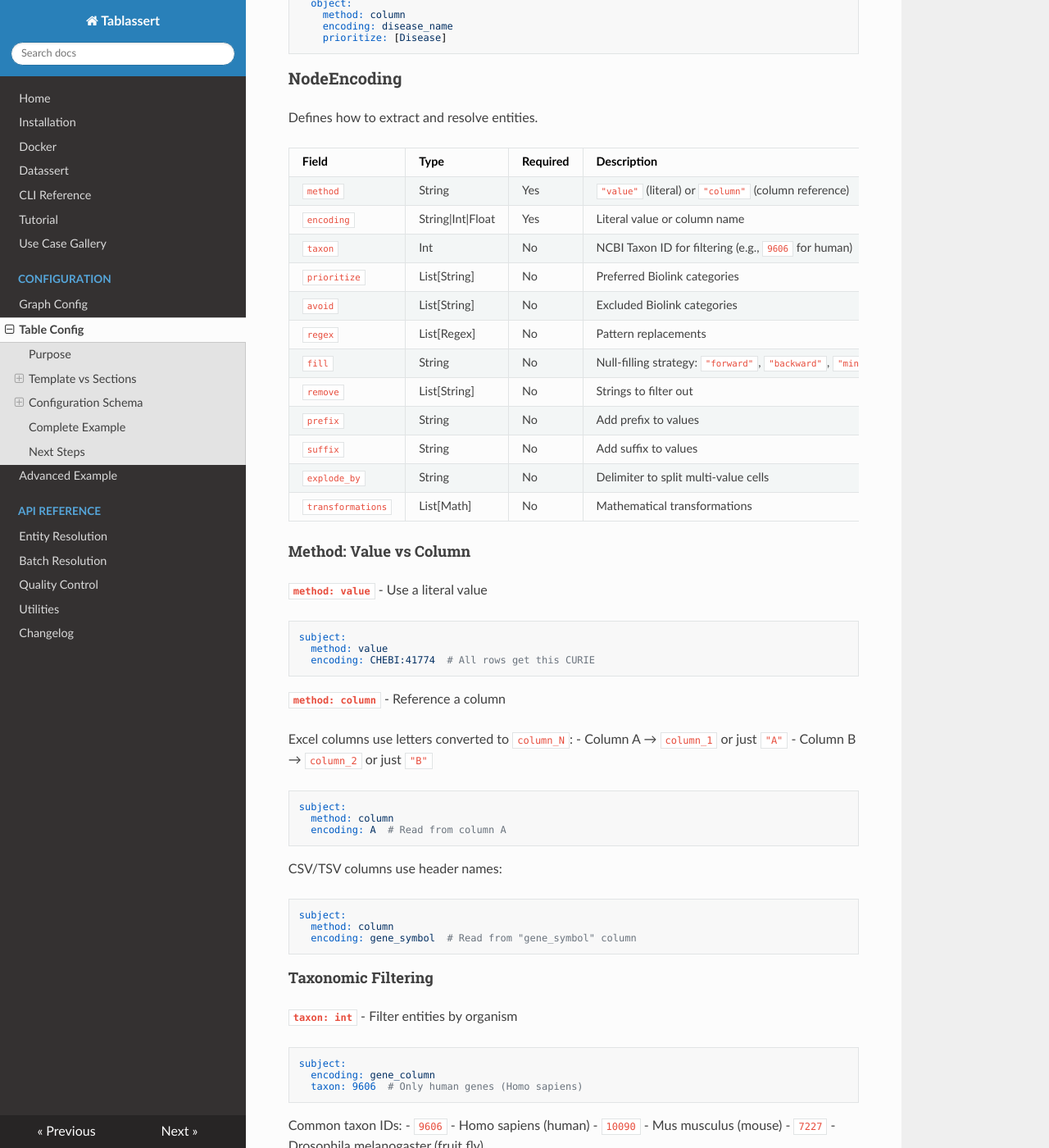
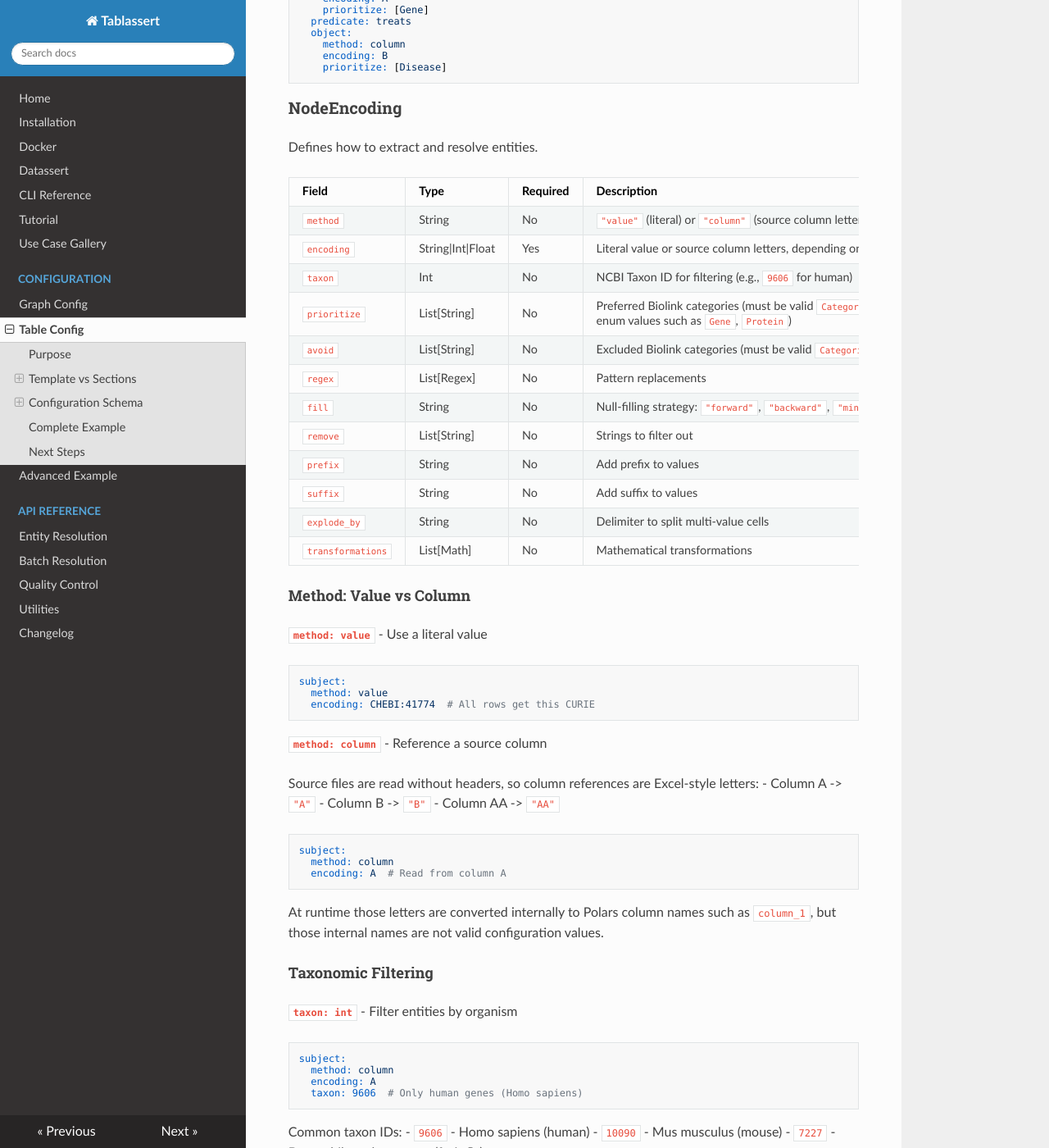
Before and after one commit to SkyeAv/Tablassert3.0.0, an MkDocs documentation site: the page built from docs/configuration/table.md, in a window 1280 px wide and 1400 px high, scrolled down 4631 px. Shown: the whole window at 82% size. Built offline with MkDocs 1.6.1, drawn with Linux system fonts in a browser that asks for light colours; nearby versions of some CDN libraries; some of the changed text lies outside the part shown.

````diff
--- a/docs/configuration/table.md
+++ b/docs/configuration/table.md
@@ -39,14 +39,14 @@ template:
 
 sections:
   - statement:  # Section 1: Gene-Disease
-      subject: {encoding: gene_column}
+      subject: {method: column, encoding: A}
       predicate: associated_with
-      object: {encoding: disease_column}
+      object: {method: column, encoding: B}
 
   - statement:  # Section 2: Gene-Pathway
-      subject: {encoding: gene_column}
+      subject: {method: column, encoding: A}
       predicate: participates_in
-      object: {encoding: pathway_column}
+      object: {method: column, encoding: C}
 ```
 
 ### Merge Behavior (fastmerge)
@@ -110,14 +110,14 @@ sections:
 **Multiple columns, shared provenance:**
 ```yaml
 template:
-  source: {kind: text, local: data.csv}
-  provenance: {repo: PMID, publication: 456}
+  source: {kind: text, local: data.csv, url: https://example.com/data.csv}
+  provenance: {repo: PMID, publication: 456, contributors: [{name: Example User, date: 27 JAN 2026}]}
   statement:
-    subject: {encoding: gene_symbol}
+    subject: {method: column, encoding: A}
 
 sections:
-  - statement: {object: {encoding: column_A}}
-  - statement: {object: {encoding: column_B}}
+  - statement: {object: {method: column, encoding: B}}
+  - statement: {object: {method: column, encoding: C}}
 ```
 
 ## Configuration Schema
@@ -126,8 +126,8 @@ sections:
 
 | Field | Type | Required | Description |
 |-------|------|----------|-------------|
-| `syntax` | String | Yes | Configuration version (must be `"TC3"`) |
-| `status` | String | No | Development status: `"alpha"`, `"beta"`, `"primetime"` |
+| `syntax` | String | No | Configuration version. Defaults to `"TC3"`. |
+| `status` | String | No | Development status. Defaults to `"alpha"`; allowed values are `"alpha"`, `"beta"`, `"primetime"`. |
 
 ### Source
 
@@ -137,12 +137,12 @@ Defines the data file location and format.
 
 | Field | Type | Required | Description |
 |-------|------|----------|-------------|
-| `kind` | String | Yes | Must be `"excel"` |
+| `kind` | String | No | Source kind. Model default is `"excel"`, but specify it explicitly in configs. |
 | `local` | Path | Yes | Local file path for caching |
 | `url` | URL | Yes | Download URL (HTTP/HTTPS) |
-| `sheet` | String | No | Sheet name (default: `"Sheet1"`) |
-| `row_slice` | List[Int\|"auto"] | No | Row range: `[start, end]` or `[start, "auto"]` |
-| `rows` | List[Int] | No | Specific rows to include |
+| `sheet` | String | No | Sheet name. Defaults to `"Sheet1"`. |
+| `row_slice` | List[Int\|"auto"] | No | Two-value zero-based crop bounds: `[start, stop]`. Each value may be an integer or `"auto"`. |
+| `rows` | List[Int] | No | Zero-based row indices to keep after any `row_slice` crop. |
 | `reindex` | List[Reindex] | No | Conditional row filtering |
 
 **Example:**
@@ -153,7 +153,7 @@ source:
   url: https://example.com/data.xlsx
   sheet: "Sheet1"
   row_slice:
-    - 2  # Start at row 2 (skip header)
+    - 1  # Start at the second physical row
     - auto  # Read to end
 ```
 
@@ -161,12 +161,12 @@ source:
 
 | Field | Type | Required | Description |
 |-------|------|----------|-------------|
-| `kind` | String | Yes | Must be `"text"` |
+| `kind` | String | No | Source kind. Model default is `"text"`, but specify it explicitly in configs. |
 | `local` | Path | Yes | Local file path for caching |
 | `url` | URL | Yes | Download URL |
-| `delimiter` | String | No | Column delimiter (default: `","`) |
-| `row_slice` | List[Int\|"auto"] | No | Row range |
-| `rows` | List[Int] | No | Specific rows |
+| `delimiter` | String | No | Field delimiter. Defaults to `","`. |
+| `row_slice` | List[Int\|"auto"] | No | Two-value zero-based crop bounds: `[start, stop]`. Each value may be an integer or `"auto"`. |
+| `rows` | List[Int] | No | Zero-based row indices to keep after any `row_slice` crop. |
 | `reindex` | List[Reindex] | No | Conditional filtering |
 
 **Example:**
@@ -187,16 +187,16 @@ Filter rows based on column values.
 
 | Field | Type | Description |
 |-------|------|-------------|
-| `column` | String | Column name to evaluate |
-| `comparison` | String | Operator: `"eq"`, `"ne"`, `"lt"`, `"le"`, `"gt"`, `"ge"` |
+| `column` | String | Source column letters to evaluate (`A`-`ZZZ`) |
+| `comparison` | String | Operator. Defaults to `"ne"`; allowed values are `"eq"`, `"ne"`, `"lt"`, `"le"`, `"gt"`, `"ge"`. |
 | `comparator` | String\|Int\|Float | Value to compare against |
 
 **Example:**
 ```yaml
 reindex:
-  - column: p_value
+  - column: C
     comparison: lt
-    comparator: 0.05  # Keep rows where p_value < 0.05
+    comparator: 0.05  # Keep rows where column C < 0.05
 ```
 
 ### Statement (Triple Definition)
@@ -206,7 +206,7 @@ Defines subject-predicate-object relationships.
 | Field | Type | Required | Description |
 |-------|------|----------|-------------|
 | `subject` | NodeEncoding | Yes | Subject entity configuration |
-| `predicate` | String | Yes | Biolink predicate (e.g., `"associated_with"`) |
+| `predicate` | String | No | Biolink predicate. Defaults to `"related_to"`. |
 | `object` | NodeEncoding | Yes | Object entity configuration |
 | `qualifiers` | List[Qualifier] | No | Edge qualifiers (context) |
 
@@ -215,12 +215,12 @@ Defines subject-predicate-object relationships.
 statement:
   subject:
     method: column
-    encoding: gene_symbol
+    encoding: A
     prioritize: [Gene]
   predicate: treats
   object:
     method: column
-    encoding: disease_name
+    encoding: B
     prioritize: [Disease]
 ```
 
@@ -230,11 +230,11 @@ Defines how to extract and resolve entities.
 
 | Field | Type | Required | Description |
 |-------|------|----------|-------------|
-| `method` | String | Yes | `"value"` (literal) or `"column"` (column reference) |
-| `encoding` | String\|Int\|Float | Yes | Literal value or column name |
+| `method` | String | No | `"value"` (literal) or `"column"` (source column letters). Defaults to `"value"`. |
+| `encoding` | String\|Int\|Float | Yes | Literal value or source column letters, depending on `method` |
 | `taxon` | Int | No | NCBI Taxon ID for filtering (e.g., `9606` for human) |
-| `prioritize` | List[String] | No | Preferred Biolink categories |
-| `avoid` | List[String] | No | Excluded Biolink categories |
+| `prioritize` | List[String] | No | Preferred Biolink categories (must be valid `Categories` enum values such as `Gene`, `Protein`) |
+| `avoid` | List[String] | No | Excluded Biolink categories (must be valid `Categories` enum values) |
 | `regex` | List[Regex] | No | Pattern replacements |
 | `fill` | String | No | Null-filling strategy: `"forward"`, `"backward"`, `"min"`, `"max"`, `"mean"`, `"zero"`, `"one"` |
 | `remove` | List[String] | No | Strings to filter out |
@@ -253,11 +253,12 @@ subject:
   encoding: CHEBI:41774  # All rows get this CURIE
 ```
 
-**`method: column`** - Reference a column
+**`method: column`** - Reference a source column
 
-Excel columns use letters converted to `column_N`:
-- Column A → `column_1` or just `"A"`
-- Column B → `column_2` or just `"B"`
+Source files are read without headers, so column references are Excel-style letters:
+- Column A -> `"A"`
+- Column B -> `"B"`
+- Column AA -> `"AA"`
 
 ```yaml
 subject:
@@ -265,12 +266,7 @@ subject:
   encoding: A  # Read from column A
 ```
 
-CSV/TSV columns use header names:
-```yaml
-subject:
-  method: column
-  encoding: gene_symbol  # Read from "gene_symbol" column
-```
+At runtime those letters are converted internally to Polars column names such as `column_1`, but those internal names are not valid configuration values.
 
 #### Taxonomic Filtering
 
@@ -278,7 +274,8 @@ subject:
 
 ```yaml
 subject:
-  encoding: gene_column
+  method: column
+  encoding: A
   taxon: 9606  # Only human genes (Homo sapiens)
 ```
 
@@ -305,7 +302,8 @@ If "TP53" maps to both Gene and Protein, prefer Gene.
 
 ```yaml
 subject:
-  encoding: organism_name
+  method: column
+  encoding: A
   prioritize:
     - OrganismTaxon
   avoid:
@@ -366,7 +364,8 @@ Available strategies:
 
 ```yaml
 subject:
-  encoding: gene_symbol
+  method: column
+  encoding: A
   fill: forward  # Propagate values down through null rows
 ```
 
@@ -402,7 +402,7 @@ Add context to edges (anatomical location, species, etc.).
 
 | Field | Type | Description |
 |-------|------|-------------|
-| `qualifier` | String | Biolink qualifier (e.g., `"species_context_qualifier"`) |
+| `qualifier` | String | Biolink qualifier from the `Qualifiers` enum (e.g., `"species_context_qualifier"`) |
 | (inherits NodeEncoding) | | All NodeEncoding fields available |
 
 **Example:**
@@ -419,7 +419,7 @@ Required metadata about data source.
 
 | Field | Type | Required | Description |
 |-------|------|----------|-------------|
-| `repo` | String | Yes | Repository: `"PMC"`, `"PMID"` |
+| `repo` | String | No | Repository. Defaults to `"PMC"`; allowed values are `"PMC"`, `"PMID"`. |
 | `publication` | String | Yes | Repository-local identifier appended to `repo:` (e.g., `"11708054"`, `"123"`) |
 | `contributors` | List[Contributor] | Yes | Curation information |
 
@@ -427,7 +427,7 @@ Required metadata about data source.
 
 | Field | Type | Required | Description |
 |-------|------|----------|-------------|
-| `kind` | String | Yes | `"curation"`, `"validation"`, `"tool"` |
+| `kind` | String | No | Contributor role. Defaults to `"curation"`; allowed values are `"curation"`, `"validation"`, `"tool"`. |
 | `name` | String | Yes | Contributor name |
 | `date` | String | Yes | Date (free format) |
 | `organizations` | List[String] | No | Affiliations |
@@ -500,12 +500,12 @@ template:
   statement:
     subject:
       method: column
-      encoding: gene
+      encoding: A
       prioritize: [Gene]
     predicate: associated_with
     object:
       method: column
-      encoding: disease
+      encoding: B
       prioritize: [Disease]
 
   provenance:
--- a/pyproject.toml
+++ b/pyproject.toml
@@ -1,6 +1,6 @@
 [project]
 name = "tablassert"
-version = "7.3.4"
+version = "7.3.5"
 description = "Extract knowledge assertions from tabular data into NCATS Translator-compliant KGX NDJSON — declaratively, with entity resolution and quality control built in."
 authors = [
     { name = "Skye Lane Goetz", email = "sgoetz@isbscience.org" }
````
Also changed, not shown: other parts of docs/configuration/table.md (+7 -6 lines), README.md (+7 -5 lines), 2 other files.
